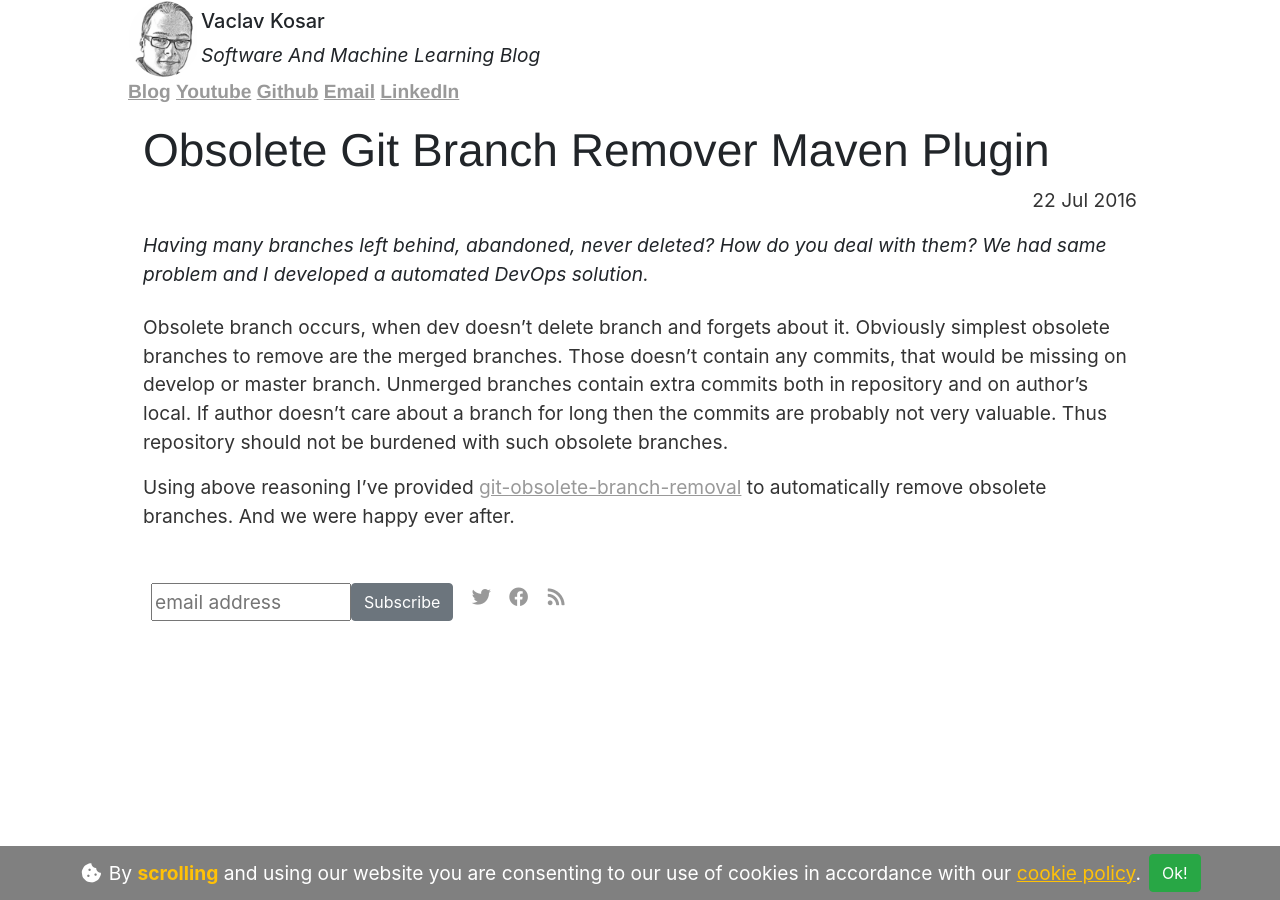
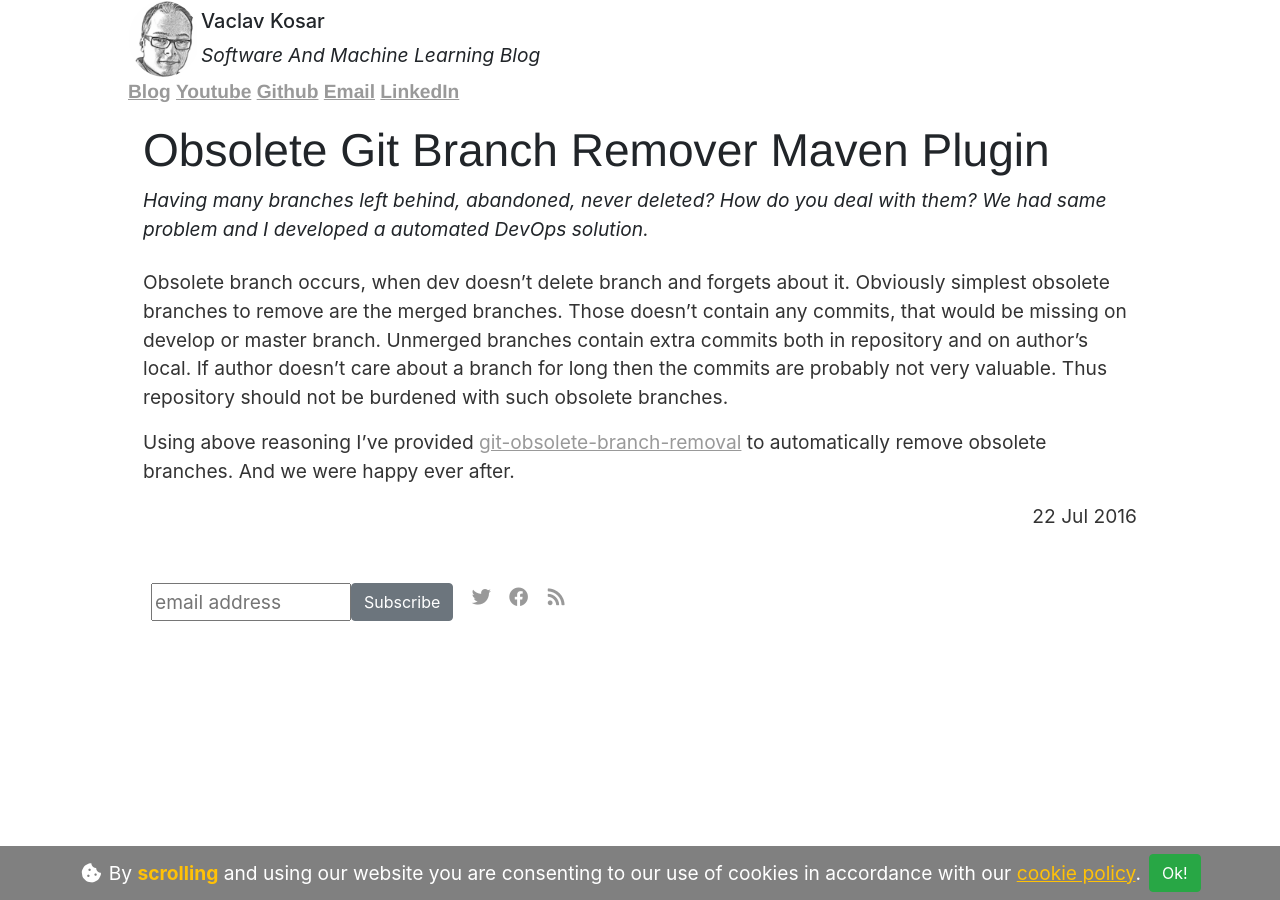
Before and after one commit to vackosar/vackosar.github.io, a Jekyll site: the page built from _posts/2016-07-22-Obsolete-Branch-Remover.md, in a window 1280 px wide. Built offline with Jekyll 4.4.1, drawn with Linux system fonts in a browser that asks for light colours; nearby versions of some CDN libraries; library files that are not in the unit come from our copies; comment, search, counter and statistics services are not loaded.

Commit message:
move date

```diff
--- a/_layouts/post.html
+++ b/_layouts/post.html
@@ -5,7 +5,6 @@ layout: default
     <h1>
         {{ page.title }}
     </h1>
-    <p class="meta" style="text-align: right">{{ page.date | date_to_string }}</p>
     {% if page.description %}
     <blockquote style="font-style: italic">{{ page.description }}</blockquote>
     {% endif %}
@@ -14,6 +13,7 @@ layout: default
 <div class="post">
     {{ content }}
 </div>
+<p class="meta" style="text-align: right">{{ page.date | date_to_string }}</p>
 <br>
 
 
```
